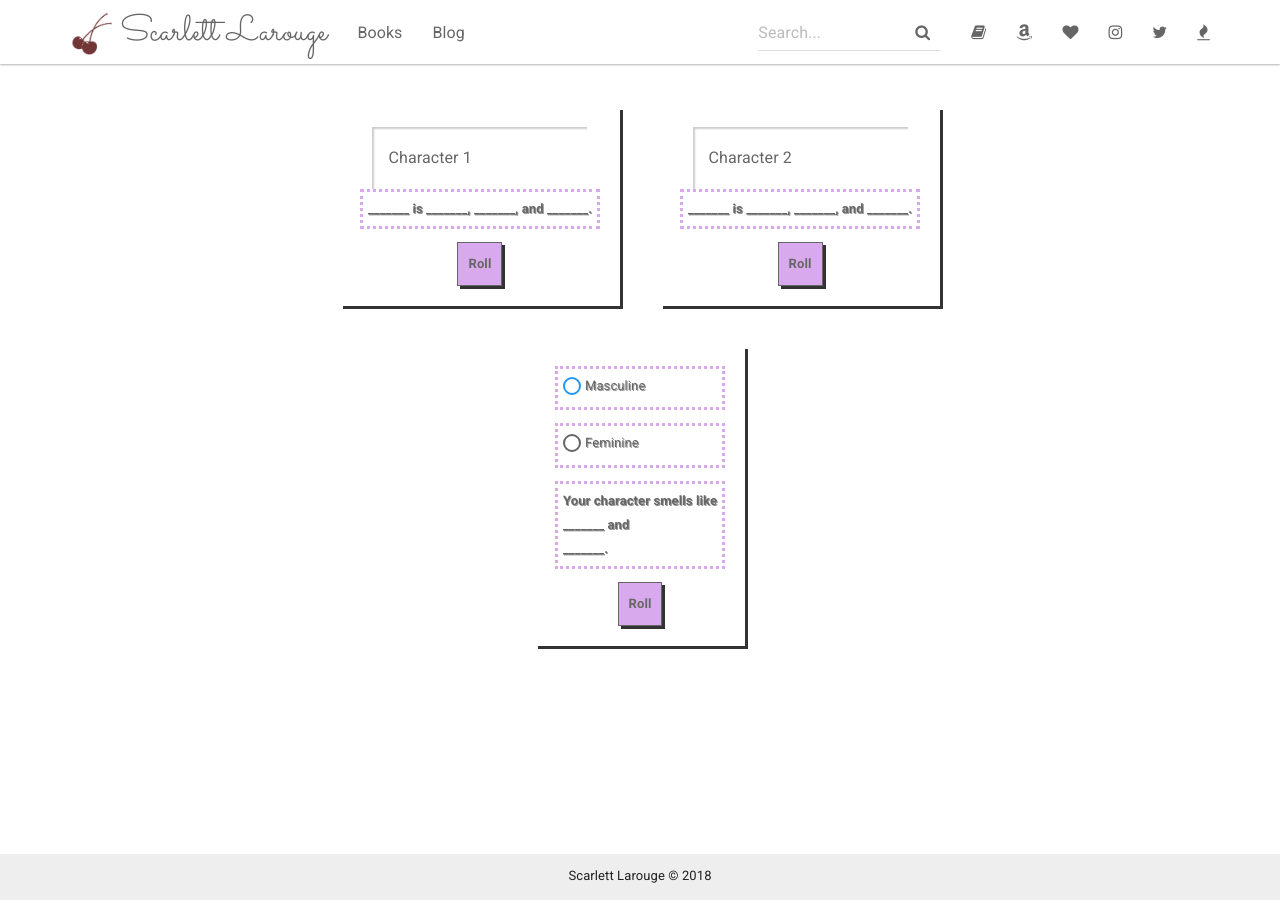
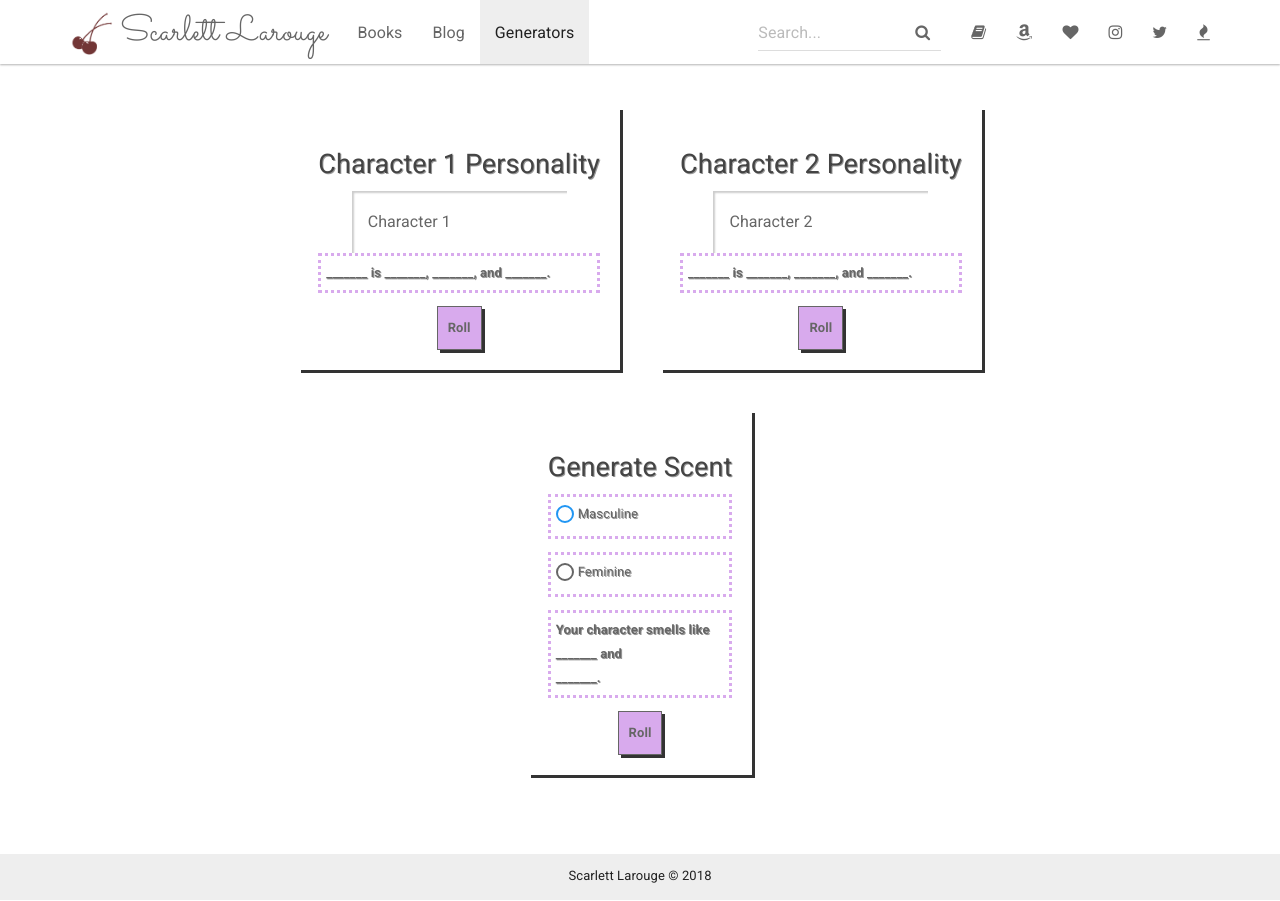
Before and after one commit to deltabayou/deltabayou.github.io, a Jekyll site: the page built from personalityGen.html, in a window 1280 px wide. Built offline with Jekyll 4.4.1, drawn with Linux system fonts in a browser that asks for light colours; nearby versions of some CDN libraries.

Commit message:
personality generators in nav
personality generators in nav

```diff
--- a/_includes/topnav.html
+++ b/_includes/topnav.html
@@ -15,6 +15,7 @@
             <ul class="nav navbar-nav">
                 <li {% if page.sectionid=='books' %} class="active" {% endif %}><a href="{{ "/books/" | prepend: site.baseurl }}">Books</a></li>
                 <li {% if page.sectionid=='blog' %} class="active" {% endif %}><a href="{{ site.posts.first.url | prepend: site.baseurl }}">Blog</a></li>
+                <li class="active"> <a href="{{ /personalityGen/ | prepend: site.baseurl }}">Generators</a></li>
             </ul>
             <div class="navbar-right">
                 <form class="navbar-form navbar-left">
--- a/personalityGen.html
+++ b/personalityGen.html
@@ -2,22 +2,25 @@
 layout: default
 ---
 <div id="personalityGenerator">
-<div id="character1">
-  <input type="text" name="character" value="Character 1">
+  <div id="character1">
+  <h1>Character 1 Personality</h1>
+<input type="text" name="character" value="Character 1">
   <p><span class="char">_______</span> is  <span class="trait1">_______</span>, <span class="trait2">_______</span>,  and <span class="trait3">_______</span>.</p>
 <button id="roll1">Roll</button>
   </div>
 
 <div id="character2">
-  <input type="text" name="character" value="Character 2">
+    <h1>Character 2 Personality</h1>
+<input type="text" name="character" value="Character 2">
   <p><span class="char">_______</span> is  <span class="trait1">_______</span>, <span class="trait2">_______</span>,  and <span class="trait3">_______</span>.</p>
 <button id="roll2">Roll</button>
   </div>
+</div>
+<div id="scentGenerator">
 
-</div>
-
-<div id="scentGenerator">
-  <div><p><input type="radio" name="gender" id="masc" checked><label for="masc">Masculine</label></p>
+  <div>
+      <h1>Generate Scent</h1>
+    <p><input type="radio" name="gender" id="masc" checked><label for="masc">Masculine</label></p>
     <p><input type="radio" name="gender" id="fem"><label for="fem">Feminine</label></p>
 <p id="line">Your character smells like <span id="scent1">_______</span> and <span id="scent2">_______.</span></p>
   <button id="roll">Roll</button></div>
```
